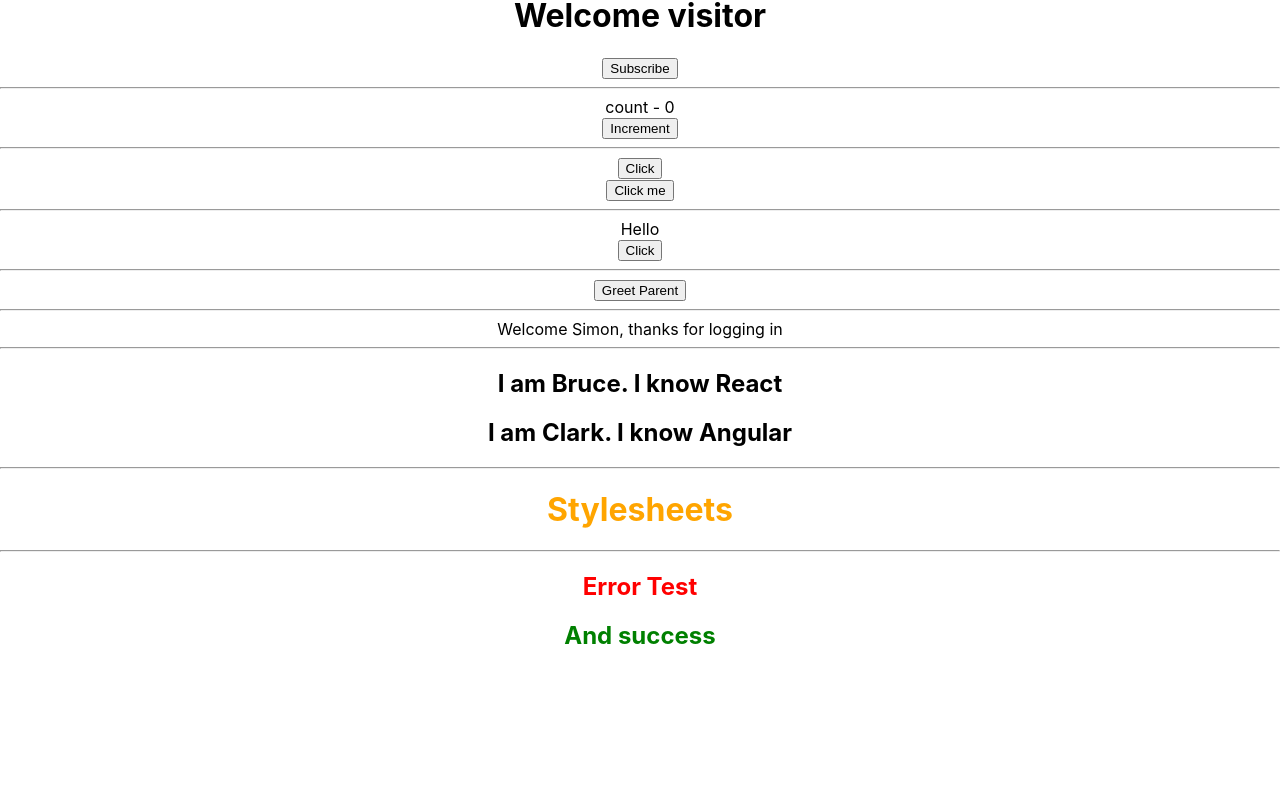
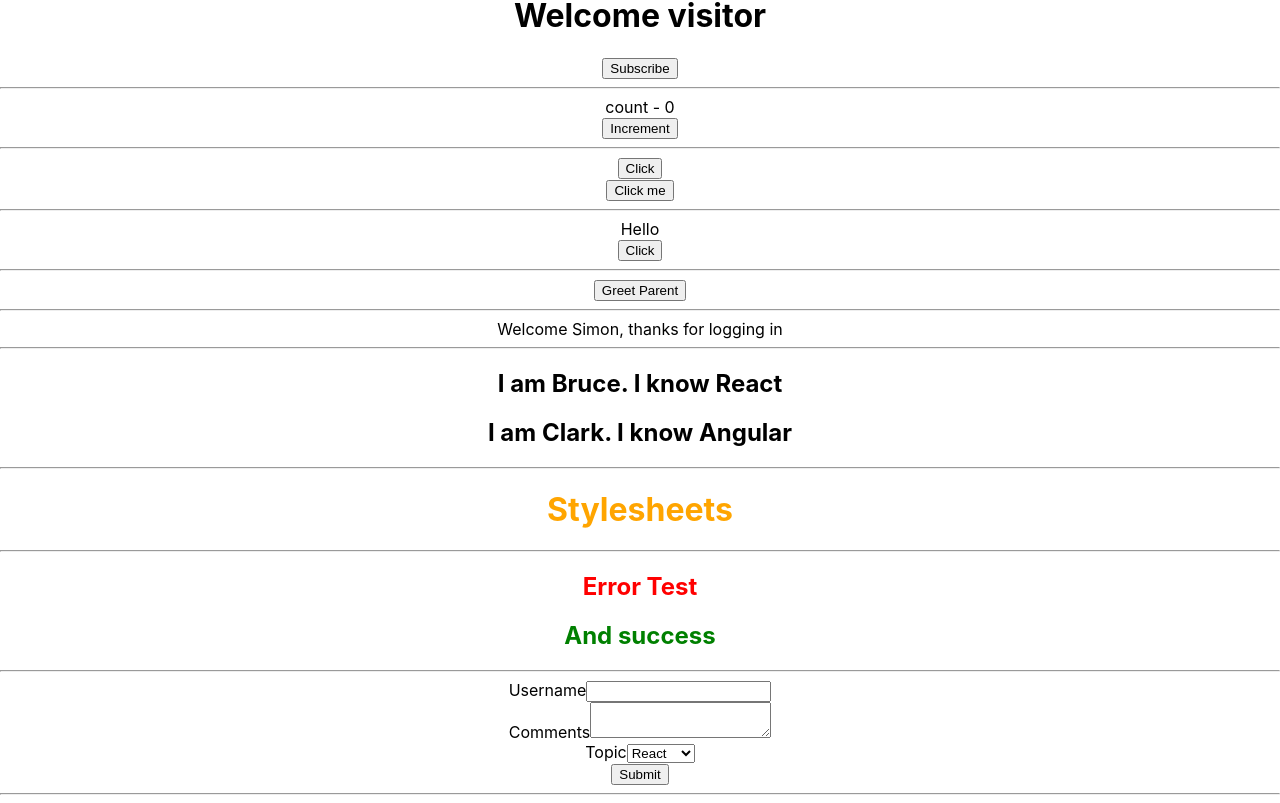
Before and after one commit to simongarisch/golang_stuff, a React (Create React App) app in the folder using_gin_framework/react stuff/hello-world/: page / in a window 1280 px wide. Shown: the part 496-1299 px from the top of the page. Before the commit the page ends 1166 px from the top, so only its background shows below. Built offline with nearby package versions, Linux system fonts and the light colour scheme.

Commit message:
adding forms

```diff
--- a/using_gin_framework/react stuff/hello-world/src/App.js
+++ b/using_gin_framework/react stuff/hello-world/src/App.js
@@ -23,6 +23,7 @@
 import UserGreeting from './components/UserGreeting';
 import NameList from './components/NameList';
 import Stylesheets from './components/Stylesheets';
+import Form from './components/Form';
 
 // importing some style sheets
 import "./appStyles.css"
@@ -69,6 +70,10 @@
 
       <h2 className="error">Error Test</h2>
       <h2 className={styles.success}>And success</h2>
+      <hr></hr>
+
+      <Form></Form>
+      <hr></hr>
     </div>
   );
 }
--- /dev/null
+++ b/using_gin_framework/react stuff/hello-world/src/components/Form.js
@@ -0,0 +1,73 @@
+import React, { Component } from 'react'
+
+class Form extends Component {
+
+    constructor(props) {
+        super(props)
+
+        this.state = {
+             username: "",
+             comments: "",
+             topic: "react"
+        }
+    }
+
+    handleUsernameChange = (event) => {
+        this.setState({
+            username: event.target.value
+        })
+    }
+
+    handleCommentsChange = (event) => {
+        this.setState({
+            comments: event.target.value
+        })
+    }
+
+    handleTopicChange = (event) => {
+        this.setState({
+            topic: event.target.value
+        })
+    }
+
+    handleSubmit = (event) => {
+        alert(`${this.state.username} ${this.state.comments} ${this.state.topic}`)
+    }
+
+    render() {
+        return (
+            <form onSubmit={this.handleSubmit}>
+
+                <div>
+                    <label>Username</label>
+                    <input
+                        type="text"
+                        value={this.state.username}
+                        onChange={this.handleUsernameChange}
+                    ></input>
+                </div>
+
+                <div>
+                    <label>Comments</label>
+                    <textarea
+                        value={this.state.comments}
+                        onChange={this.handleCommentsChange}
+                    ></textarea>
+                </div>
+
+                <div>
+                    <label>Topic</label>
+                    <select value={this.state.topic} onChange={this.handleTopicChange}>
+                        <option value="react">React</option>
+                        <option value="angular">Angular</option>
+                        <option value="vue">Vue</option>
+                    </select>
+                </div>
+
+                <button type="submit">Submit</button>
+            </form>
+        )
+    }
+}
+
+export default Form
```
